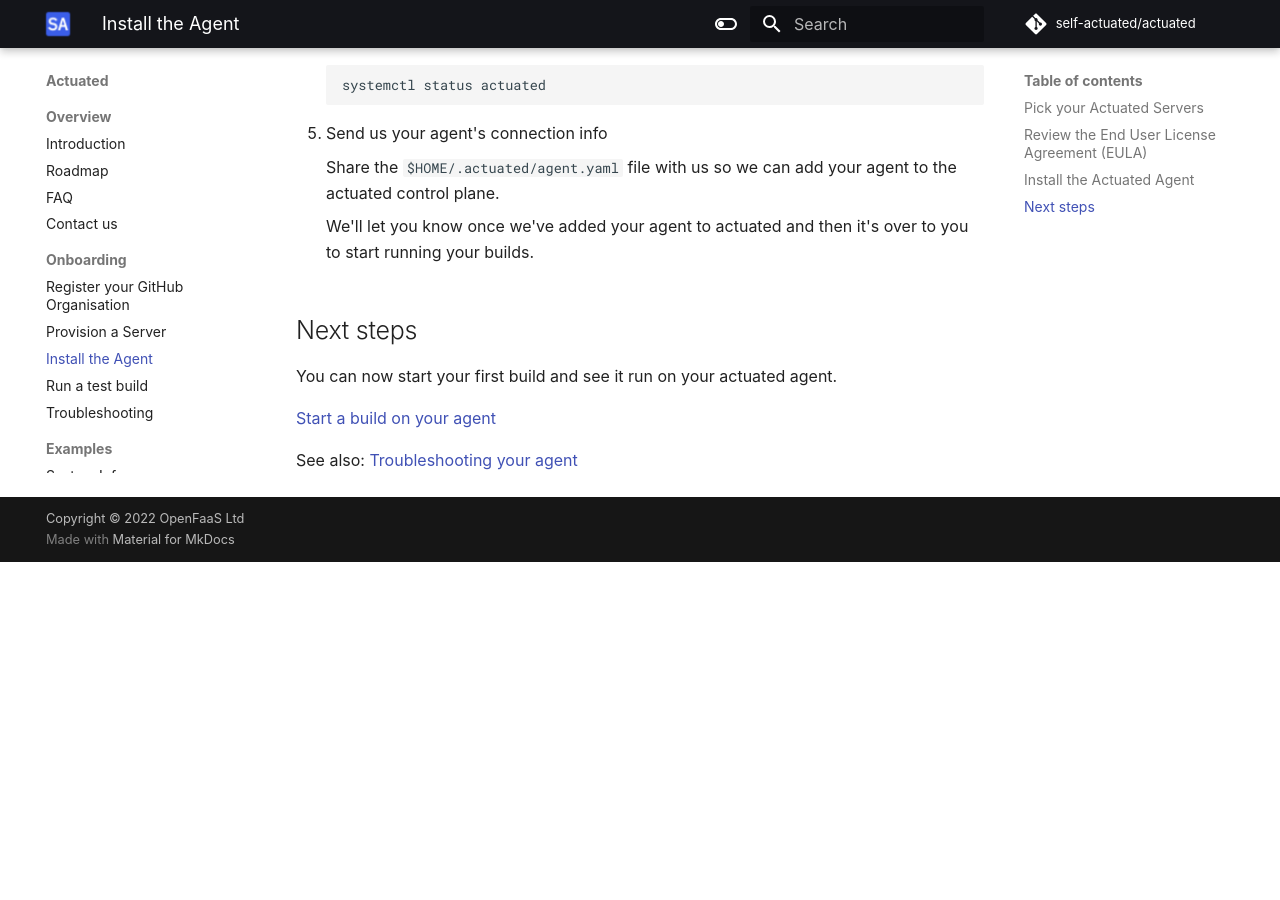
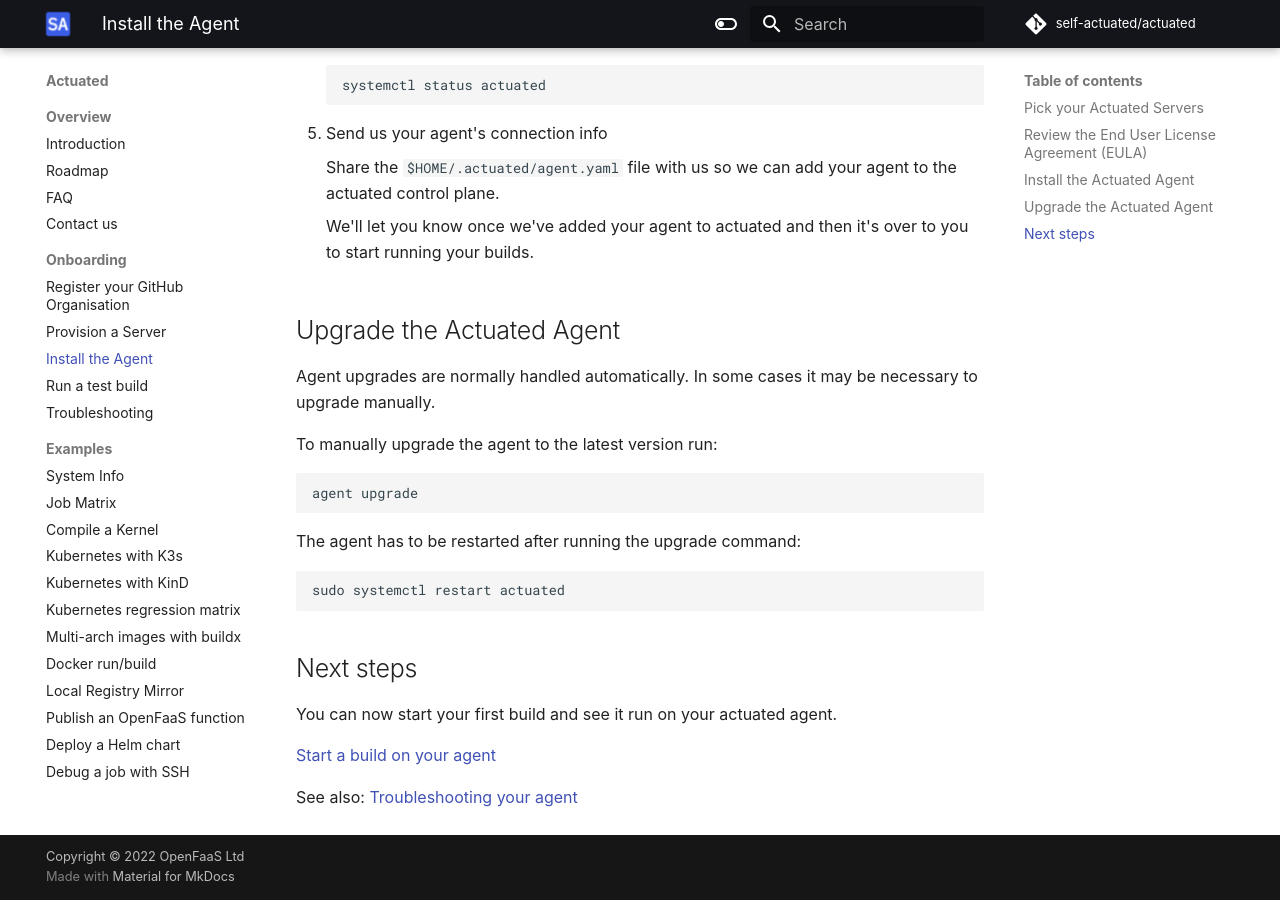
Before and after one commit to welteki/docs.actuated.dev, an MkDocs documentation site: the page built from docs/install-agent.md, in a window 1280 px wide and 900 px high, scrolled down 3551 px. Built offline with MkDocs 1.6.1 and Material for MkDocs 9.7.7, drawn with Linux system fonts in a browser that asks for light colours; some web fonts are replaced; before the commit the page ends 4113 px from its top, so only the background shows below that.

Commit message:
Add instructions for manually upgrading the agent
Signed-off-by: Han Verstraete (OpenFaaS Ltd) <han@openfaas.com>

````diff
--- a/docs/install-agent.md
+++ b/docs/install-agent.md
@@ -163,6 +163,22 @@
 
     We'll let you know once we've added your agent to actuated and then it's over to you to start running your builds.
 
+## Upgrade the Actuated Agent
+
+Agent upgrades are normally handled automatically. In some cases it may be necessary to upgrade manually.
+
+To manually upgrade the agent to the latest version run:
+
+```bash
+agent upgrade
+```
+
+The agent has to be restarted after running the upgrade command:
+
+```bash
+sudo systemctl restart actuated
+```
+
 ## Next steps
 
 You can now start your first build and see it run on your actuated agent.
````
